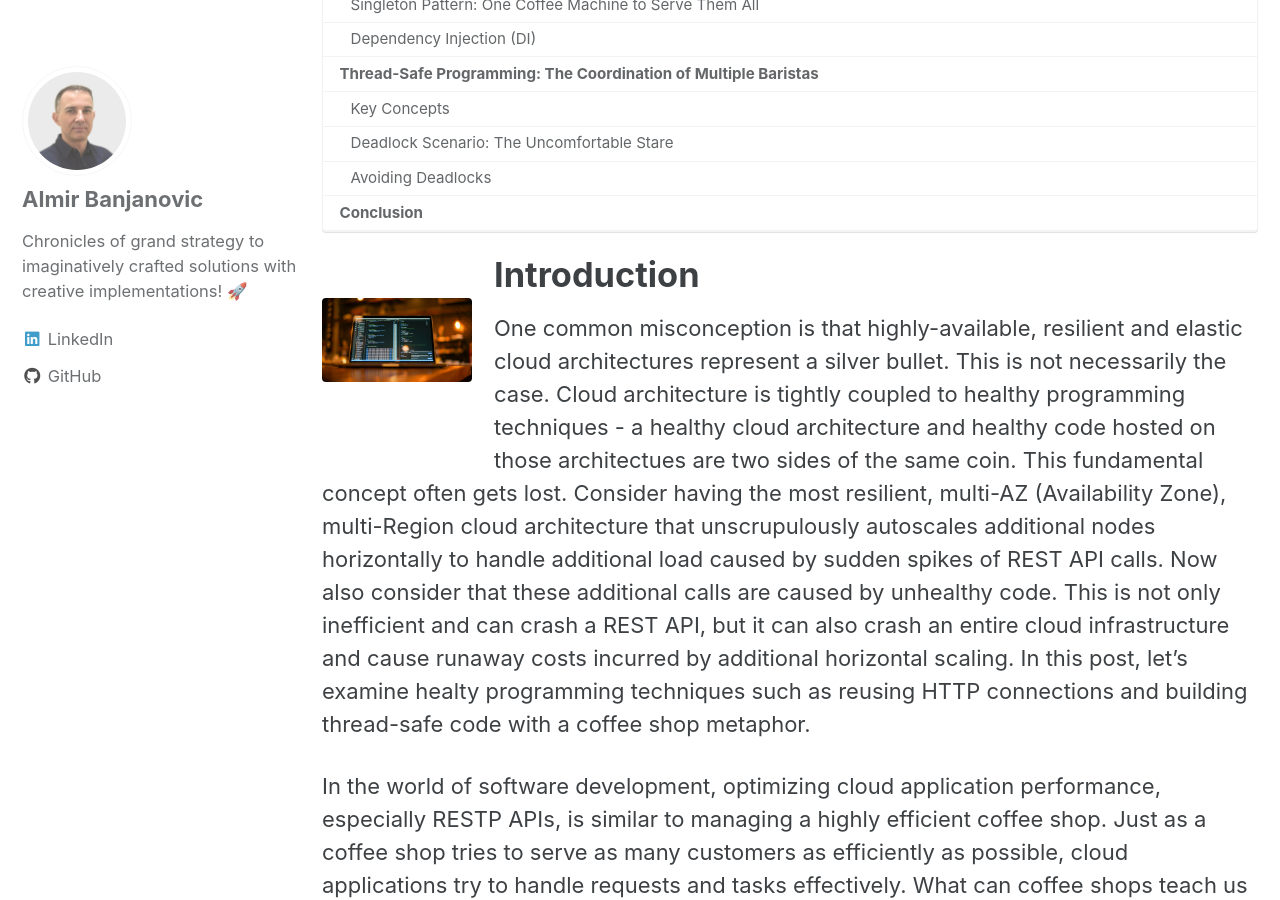
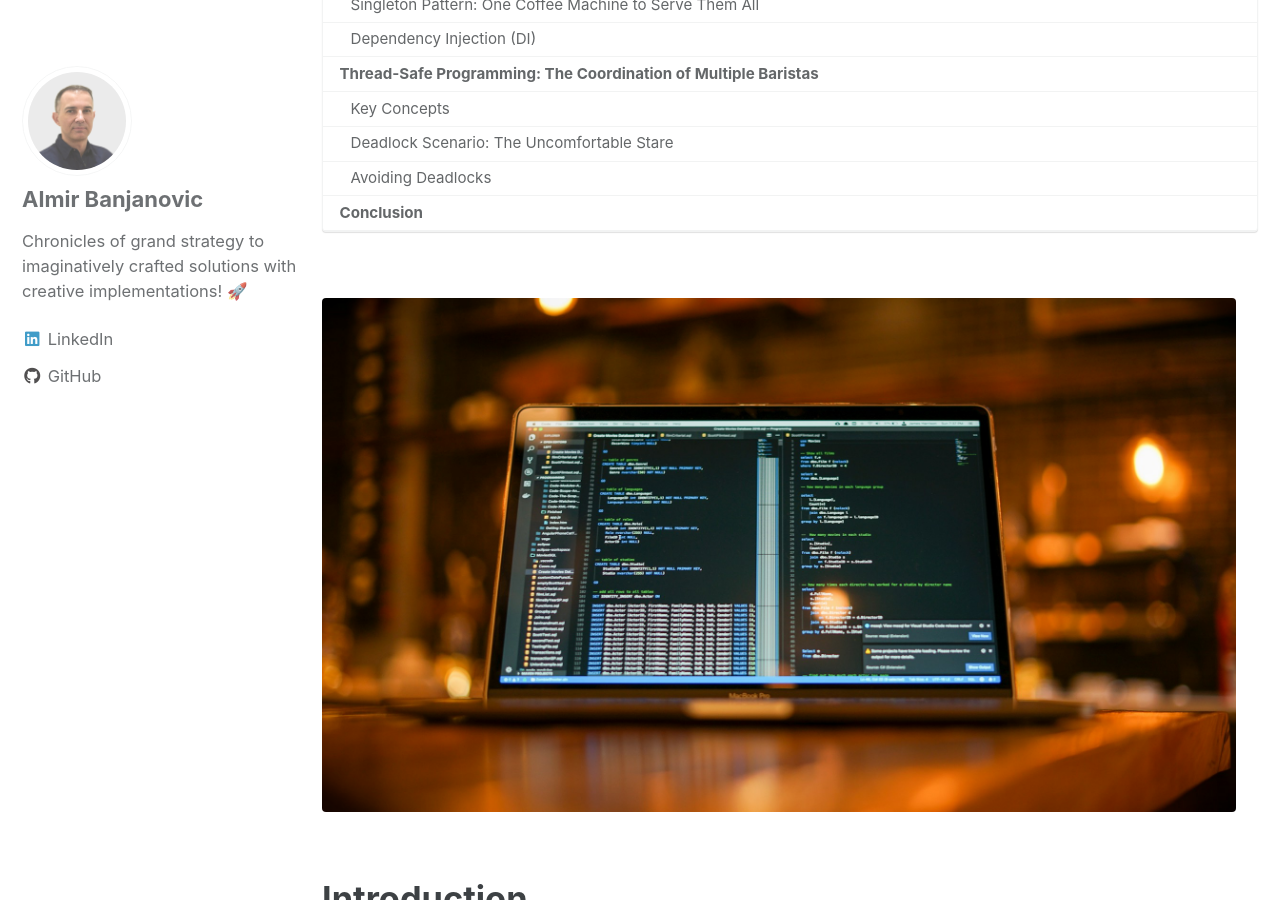
Before and after one commit to almirbanjanovic/roadtocloud.github.io, a Jekyll site: the page built from blog/_posts/2024-03-04-cloud-and-thread-safe-code.md, in a window 1280 px wide and 900 px high, scrolled down 392 px. Built offline with Jekyll 4.4.1, drawn with Linux system fonts in a browser that asks for light colours; cached includes are drawn as plain includes.

Commit message:
Update 2024-03-04-cloud-and-thread-safe-code.md

```diff
--- a/blog/_posts/2024-03-04-cloud-and-thread-safe-code.md
+++ b/blog/_posts/2024-03-04-cloud-and-thread-safe-code.md
@@ -11,7 +11,7 @@ tags:
   - Architecture
 ---
 
-<figure style="width: 150px" class="align-left">
+<figure class="align-left">
 	<a href="/assets/images/cloud-code-coffee.jpg"><img src="/assets/images/cloud-code-coffee.jpg"></a>
 </figure>
 
```
